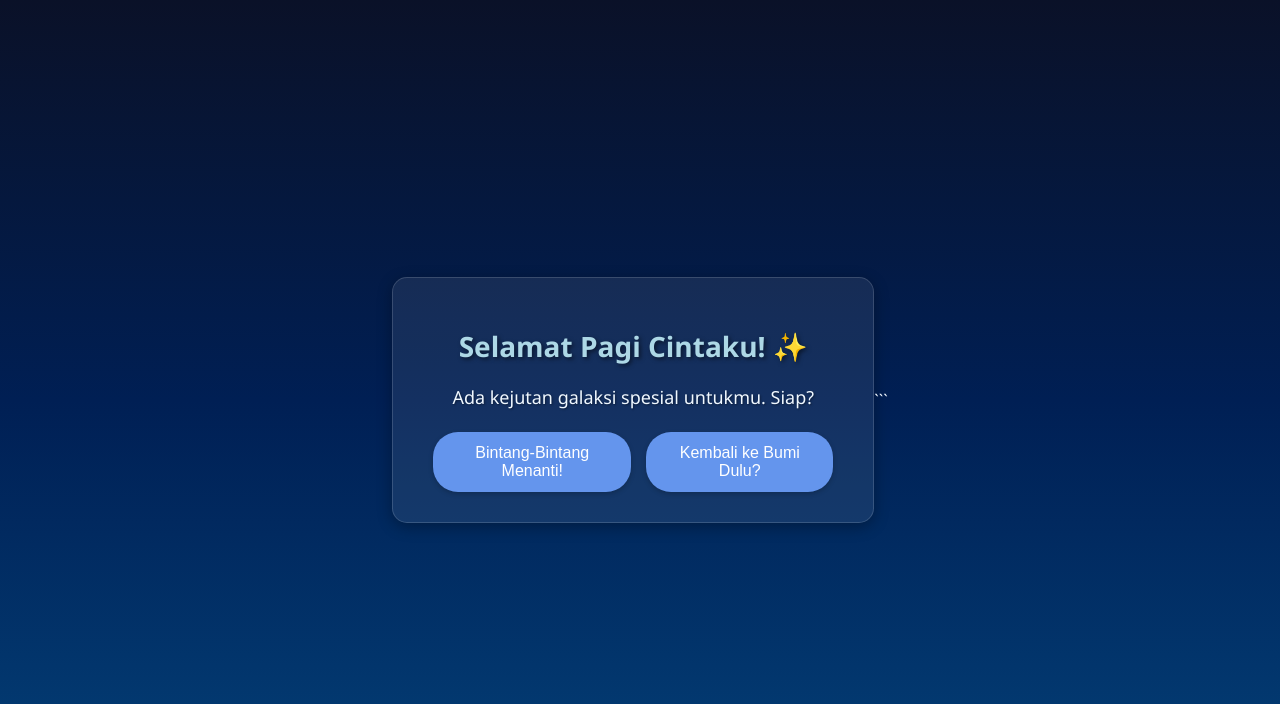
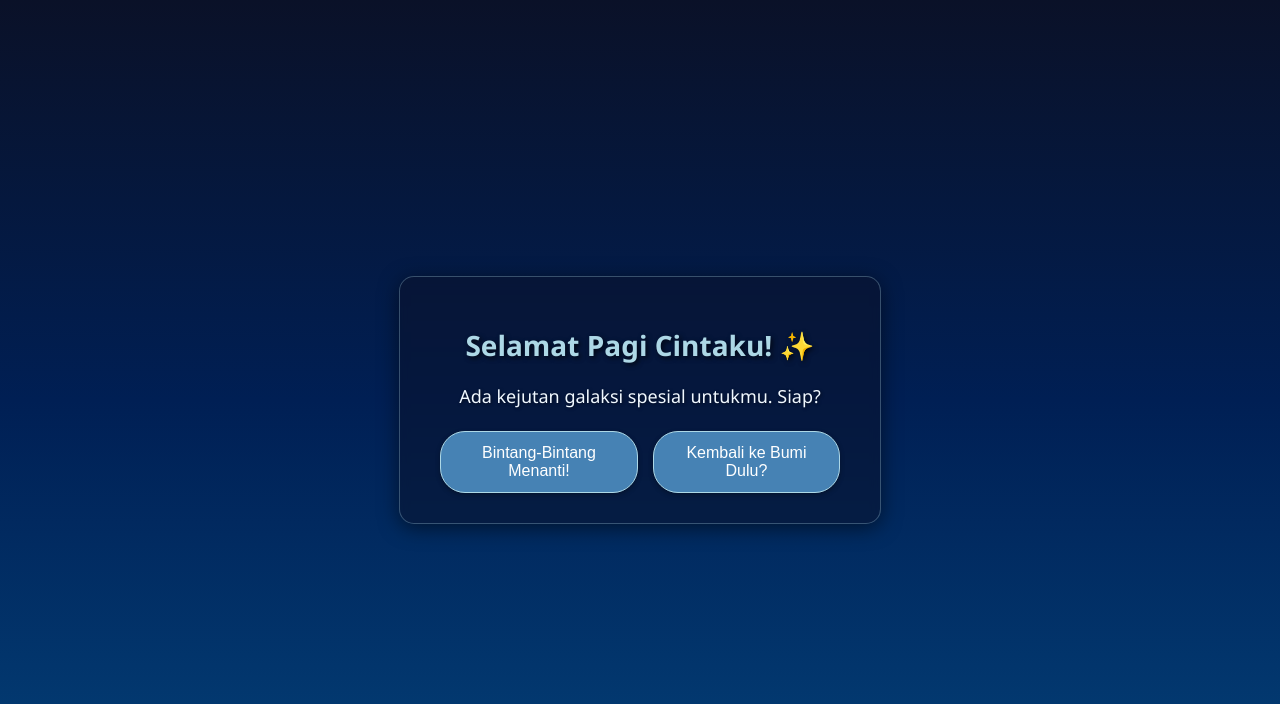
Before and after one commit to rizckysofyan14/rizckysofyan14.github.io, a plain HTML site: page index.html in a window 1280 px wide. Drawn offline with Linux system fonts and the light colour scheme.

Commit message:
Update index.html

````diff
--- a/index.html
+++ b/index.html
@@ -5,9 +5,10 @@
     <meta name="viewport" content="width=device-width, initial-scale=1.0">
     <title>Pesan Galaksi Untukmu ✨</title>
     <style>
-         /* Tema Biru Galaksi yang Cantik */
+        /* CSS UNTUK TEMA BIRU GALAKSI */
         body {
-             background: linear-gradient(to bottom, #0a1128, #001f54, #034078); /* Gradien biru tua ke biru sedang */
+            /* Gradien biru tua pekat (navy) ke biru yang sedikit lebih terang */
+            background: linear-gradient(to bottom, #0a1128, #001f54, #034078);
             font-family: 'Segoe UI', Tahoma, Geneva, Verdana, sans-serif;
             display: flex;
             justify-content: center;
@@ -15,29 +16,29 @@
             min-height: 100vh;
             margin: 0;
             text-align: center;
-             color: #f0f8ff; /* Warna teks putih pucat */
-             overflow: auto; /* Untuk berjaga-jaga jika konten melebihi layar */
+            color: #f0f8ff; /* Warna teks putih kebiruan (Alice Blue) */
         }
         .container {
-             background-color: rgba(255, 255, 255, 0.08); /* Latar belakang semi-transparan */
+            background-color: rgba(10, 17, 40, 0.5); /* Latar belakang semi-transparan biru sangat tua */
             padding: 30px 40px;
             border-radius: 15px;
-             box-shadow: 0 4px 15px rgba(0, 0, 0, 0.3);
+            box-shadow: 0 4px 20px rgba(0, 0, 0, 0.5);
             max-width: 90%;
             width: 400px;
-             border: 1px solid rgba(255, 255, 255, 0.15); /* Border tipis */
+            border: 1px solid rgba(173, 216, 230, 0.3); /* Border biru muda transparan */
+            backdrop-filter: blur(5px); /* Efek blur pada background di belakang container */
         }
         h1 {
-             color: #add8e6; /* Warna biru muda untuk judul */
+            color: #add8e6; /* Warna biru muda terang untuk judul */
             font-size: 28px;
             margin-bottom: 15px;
-             text-shadow: 2px 2px 4px rgba(0, 0, 0, 0.5); /* Efek bayangan teks */
+            text-shadow: 2px 2px 5px rgba(0, 0, 0, 0.7); /* Efek bayangan teks agar lebih menonjol */
         }
         p {
             font-size: 18px;
             line-height: 1.6;
             margin-bottom: 20px;
-             text-shadow: 1px 1px 2px rgba(0, 0, 0, 0.4); /* Efek bayangan teks */
+            text-shadow: 1px 1px 3px rgba(0, 0, 0, 0.5);
         }
         .tombol-pilihan {
             display: flex;
@@ -46,20 +47,20 @@
             margin-top: 20px;
         }
         button {
-             background-color: #6495ed; /* Warna biru sedang untuk tombol */
+            background-color: #4682b4; /* Warna Steel Blue untuk tombol */
             color: white;
-             border: none;
+            border: 1px solid #add8e6; /* Border biru muda */
             padding: 12px 25px;
             border-radius: 25px;
             font-size: 16px;
             cursor: pointer;
             transition: background-color 0.3s, transform 0.2s, box-shadow 0.3s;
-             box-shadow: 0 2px 5px rgba(0, 0, 0, 0.2); /* Efek bayangan tombol */
+            box-shadow: 0 2px 5px rgba(0, 0, 0, 0.3);
         }
         button:hover {
-             background-color: #4682b4; /* Warna lebih gelap saat dihover */
+            background-color: #6495ed; /* Warna Cornflower Blue saat disentuh */
             transform: scale(1.05);
-             box-shadow: 0 4px 10px rgba(0, 0, 0, 0.3); /* Efek bayangan lebih kuat saat dihover */
+            box-shadow: 0 4px 15px rgba(173, 216, 230, 0.2); /* Efek cahaya saat disentuh */
         }
     </style>
 </head>
@@ -69,12 +70,9 @@
         </div>
 
     <script>
-         // Ini adalah bagian JavaScript untuk logika interaktif
-
-         // Mengambil elemen container
+        // Bagian JavaScript ini sama seperti sebelumnya, tidak perlu diubah
         const konten = document.getElementById('konten-utama');
 
-         // Fungsi untuk menampilkan halaman pertama
         function mulai() {
             konten.innerHTML = `
                 <h1>Selamat Pagi Cintaku! ✨</h1>
@@ -127,11 +125,8 @@
             `;
         }
 
-         // Memanggil fungsi 'mulai()' saat halaman pertama kali dimuat
         window.onload = mulai;
-
     </script>
 
 </body>
 </html>
-```
````
Lines whose indentation alone changed are shown as unchanged.
